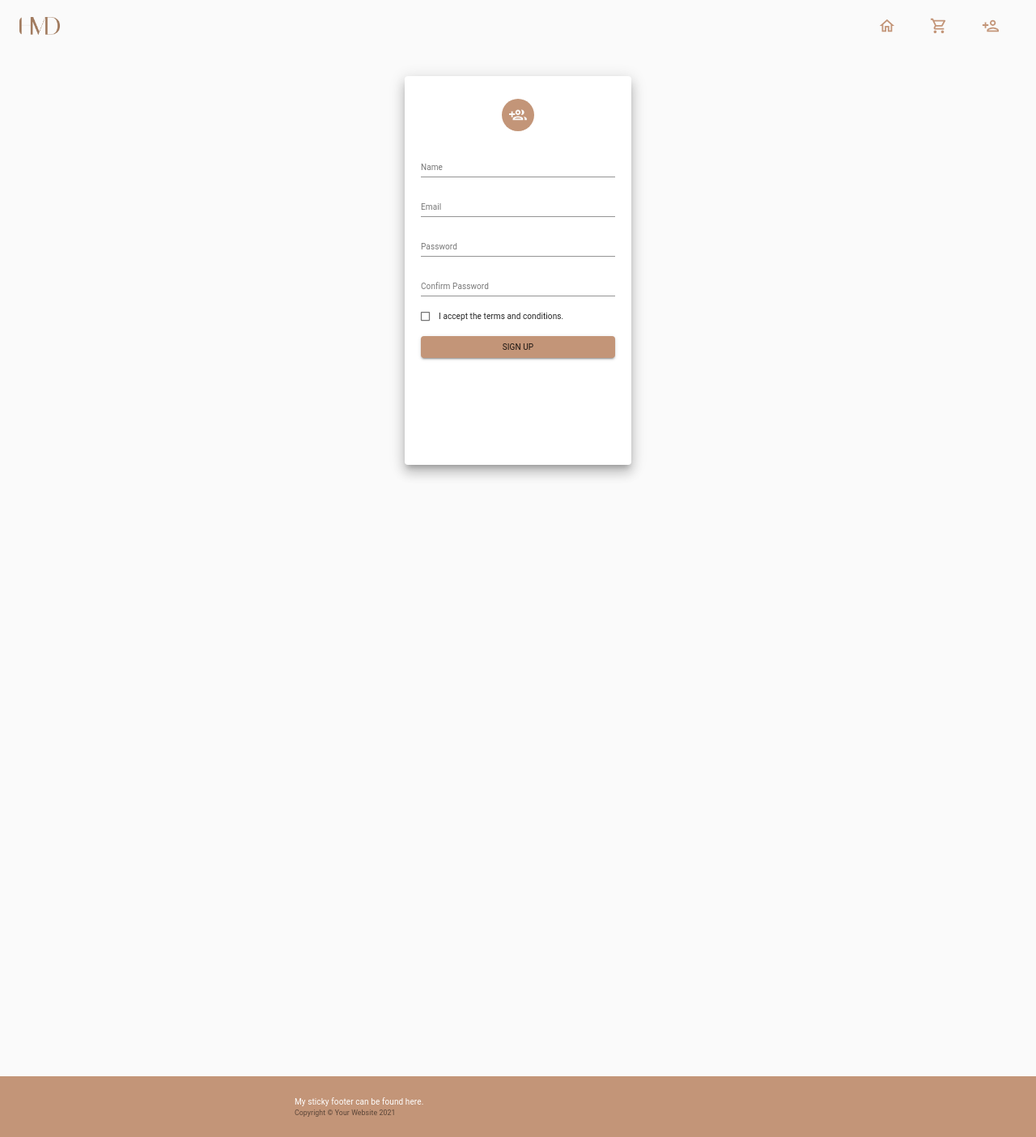
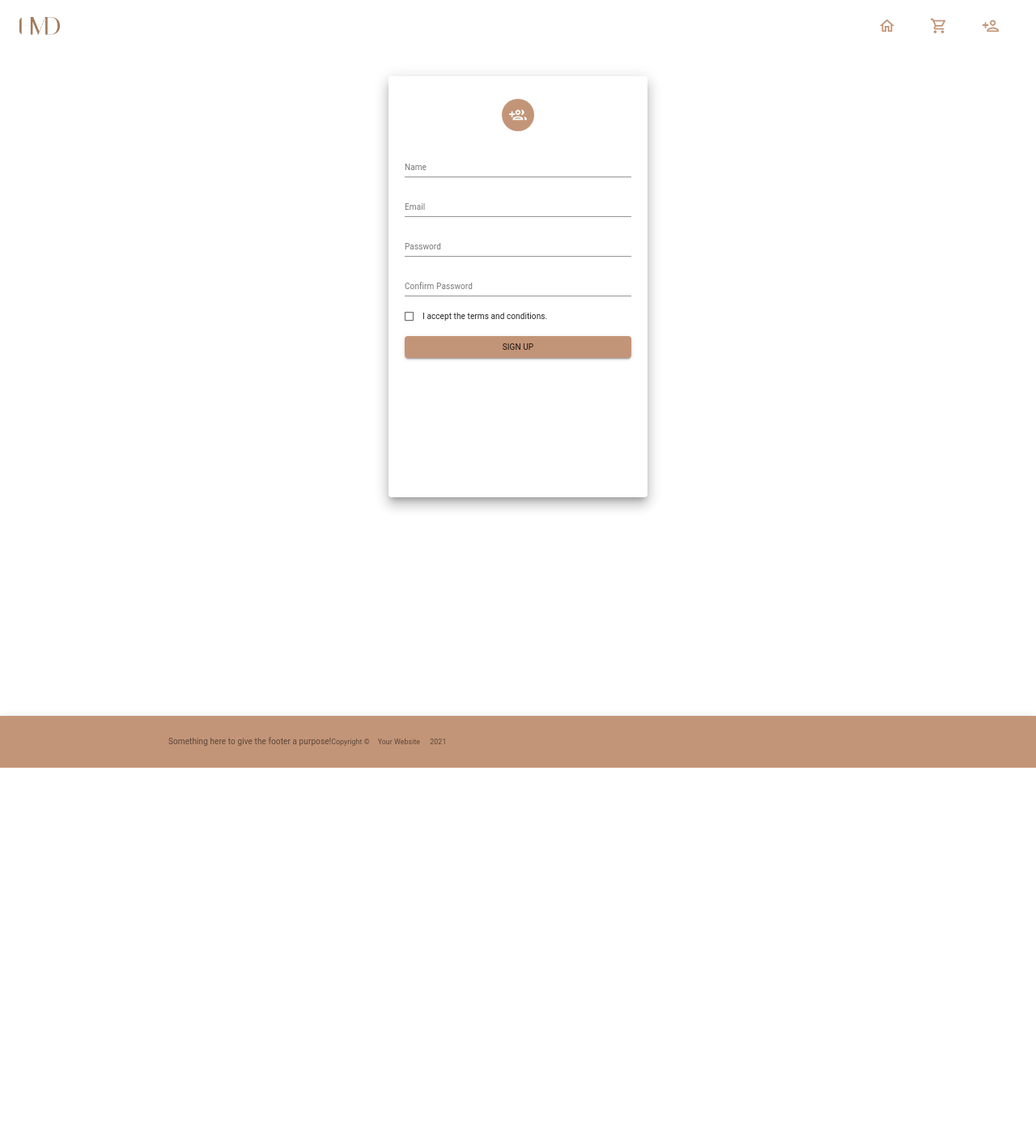
Before and after one commit to olumayor99/hadassahmade, a React (Create React App) app in the folder frontend/: page /register in a window 1280 px wide. Shown: the whole page at 81% size. After the commit the page ends 948 px from the top, so only its background shows below. Built offline with nearby package versions, Linux system fonts and the light colour scheme.

Commit message:
Made sticky footer, dropdown, fixed typeError makeStyles

```diff
--- a/frontend/package.json
+++ b/frontend/package.json
@@ -4,6 +4,7 @@
   "version": "0.1.0",
   "private": true,
   "dependencies": {
+    "@material-ui/core": "^4.11.3",
     "@material-ui/icons": "^4.11.2",
     "@mui-treasury/components": "^1.10.1",
     "@react-spring/web": "^9.0.0-rc.3",
@@ -11,13 +12,14 @@
     "@testing-library/react": "^11.2.2",
     "@testing-library/user-event": "^12.6.0",
     "axios": "^0.21.1",
-    "mdbreact": "^5.0.1",
+    "bootstrap": "^4.6.0",
     "react": "^17.0.1",
     "react-dom": "^17.0.1",
     "react-paypal-button-v2": "^2.6.2",
     "react-router-dom": "^5.2.0",
     "react-scripts": "4.0.1",
     "redux-thunk": "^2.3.0",
+    "styled-components": "^5.2.1",
     "web-vitals": "^0.2.4"
   },
   "scripts": {
--- a/frontend/src/App.js
+++ b/frontend/src/App.js
@@ -1,6 +1,5 @@
 import React from 'react';
 import { BrowserRouter, Route, Switch } from 'react-router-dom';
-import { Container } from '@material-ui/core';
 import PrivateRoute from './components/PrivateRoute';
 import Navbar from './components/layouts/Navbar';
 import CartScreen from './screens/CartScreen';
@@ -20,7 +19,7 @@ function App() {
   return (
     <BrowserRouter>
       <Navbar />
-      <main>
+      <main className='Site'>
         <Switch>
           <Route exact path='/cart/:id?' component={CartScreen}></Route>
           <Route exact path='/product/:id' component={ProductScreen}></Route>
--- a/frontend/src/components/Product.js
+++ b/frontend/src/components/Product.js
@@ -5,7 +5,7 @@ import CardContent from '@material-ui/core/CardContent';
 import CardMedia from '@material-ui/core/CardMedia';
 import Grid from '@material-ui/core/Grid';
 import Typography from '@material-ui/core/Typography';
-import { makeStyles } from '@material-ui/core/styles';
+import { makeStyles } from '@material-ui/styles';
 import { Link } from 'react-router-dom';
 
 const useStyles = makeStyles((theme) => ({
--- a/frontend/src/components/layouts/Carousel.js
+++ b/frontend/src/components/layouts/Carousel.js
@@ -1,52 +1,11 @@
 import React from 'react';
-import {
-  MDBCarousel,
-  MDBCarouselInner,
-  MDBCarouselItem,
-  MDBView,
-  MDBContainer,
-} from 'mdbreact';
 
 export default function Carousel() {
   return (
-    <MDBContainer>
-      <MDBCarousel
-        activeItem={1}
-        length={3}
-        showControls={false}
-        showIndicators={false}
-        className='z-depth-1'
-        slide>
-        <MDBCarouselInner>
-          <MDBCarouselItem itemId='1'>
-            <MDBView>
-              <img
-                className='d-block w-100'
-                src='https://mdbootstrap.com/img/Photos/Slides/img%20(35).jpg'
-                alt='First slide'
-              />
-            </MDBView>
-          </MDBCarouselItem>
-          <MDBCarouselItem itemId='2'>
-            <MDBView>
-              <img
-                className='d-block w-100'
-                src='https://mdbootstrap.com/img/Photos/Slides/img%20(33).jpg'
-                alt='Second slide'
-              />
-            </MDBView>
-          </MDBCarouselItem>
-          <MDBCarouselItem itemId='3'>
-            <MDBView>
-              <img
-                className='d-block w-100'
-                src='https://mdbootstrap.com/img/Photos/Slides/img%20(31).jpg'
-                alt='Third slide'
-              />
-            </MDBView>
-          </MDBCarouselItem>
-        </MDBCarouselInner>
-      </MDBCarousel>
-    </MDBContainer>
+    <img
+      className='d-block w-100'
+      src='https://mdbootstrap.com/img/Photos/Slides/img%20(31).jpg'
+      alt='Third slide'
+    />
   );
 }
--- a/frontend/src/components/layouts/Dropdown.js
+++ b/frontend/src/components/layouts/Dropdown.js
@@ -8,7 +8,7 @@ import Paper from '@material-ui/core/Paper';
 import Popper from '@material-ui/core/Popper';
 import MenuItem from '@material-ui/core/MenuItem';
 import MenuList from '@material-ui/core/MenuList';
-import { makeStyles } from '@material-ui/core/styles';
+import { makeStyles } from '@material-ui/styles';
 import AccountCircleOutlinedIcon from '@material-ui/icons/AccountCircleOutlined';
 import { signout } from '../../actions/userActions';
 
--- a/frontend/src/components/layouts/Footer.js
+++ b/frontend/src/components/layouts/Footer.js
@@ -1,57 +1,39 @@
 import React from 'react';
-import CssBaseline from '@material-ui/core/CssBaseline';
-import Typography from '@material-ui/core/Typography';
-import { makeStyles } from '@material-ui/core/styles';
+import { ThemeProvider, createMuiTheme } from '@material-ui/core/styles';
 import Container from '@material-ui/core/Container';
+import { Typography, AppBar, Toolbar } from '@material-ui/core';
 import Link from '@material-ui/core/Link';
 
-function Copyright() {
-  return (
-    <Typography variant='body2' color='textSecondary'>
-      {'Copyright © '}
-      <Link color='inherit' href='https://material-ui.com/'>
-        Your Website
-      </Link>{' '}
-      {new Date().getFullYear()}
-    </Typography>
-  );
-}
-
-const useStyles = makeStyles((theme) => ({
-  root: {
-    display: 'flex',
-    flexDirection: 'column',
-    minHeight: '100vh',
-  },
-  main: {
-    marginTop: theme.spacing(8),
-    marginBottom: theme.spacing(2),
-  },
-  footer: {
-    padding: theme.spacing(3, 2),
-    marginTop: 'auto',
-    backgroundColor: theme.palette.type === 'light' ? '#c39578' : '#c39578',
-  },
+const theme = createMuiTheme({
   palette: {
     primary: { main: '#c39578' },
     secondary: { main: '#01365d' },
   },
-}));
+});
 
 export default function Footer() {
-  const classes = useStyles();
-
   return (
-    <div className={classes.root}>
-      <CssBaseline />
-      <footer className={classes.footer}>
-        <Container maxWidth='sm'>
-          <Typography variant='body1'>
-            My sticky footer can be found here.
-          </Typography>
-          <Copyright />
+    <ThemeProvider theme={theme}>
+      <AppBar position='static' color='primary'>
+        <Container maxWidth='md'>
+          <Toolbar>
+            <Typography
+              variant='subtitle1'
+              align='center'
+              color='textSecondary'
+              component='p'>
+              Something here to give the footer a purpose!
+            </Typography>
+            <Typography variant='body2' color='textSecondary'>
+              {'Copyright ©'}
+              <Link color='inherit' href='https://material-ui.com/'>
+                Your Website
+              </Link>{' '}
+              {new Date().getFullYear()}
+            </Typography>
+          </Toolbar>
         </Container>
-      </footer>
-    </div>
+      </AppBar>
+    </ThemeProvider>
   );
 }
--- a/frontend/src/components/layouts/Navbar.js
+++ b/frontend/src/components/layouts/Navbar.js
@@ -1,9 +1,9 @@
 import { Link } from 'react-router-dom';
 import {
   makeStyles,
-  withStyles,
   createMuiTheme,
   ThemeProvider,
+  withStyles,
 } from '@material-ui/core/styles';
 import { Typography, AppBar, Toolbar, Button } from '@material-ui/core';
 import HomeOutlinedIcon from '@material-ui/icons/HomeOutlined';
@@ -14,6 +14,13 @@ import logo from '../images/logo.png';
 import Drawer from '../layouts/drawer';
 import Dropdown from '../layouts/Dropdown';
 import { useSelector } from 'react-redux';
+
+const theme = createMuiTheme({
+  palette: {
+    primary: { main: '#c39578' },
+    secondary: { main: '#01365d' },
+  },
+});
 
 const useStyles = makeStyles((theme) => ({
   sectionDesktop: {
@@ -39,13 +46,6 @@ const useStyles = makeStyles((theme) => ({
     marginRight: theme.spacing(2),
   },
 }));
-
-const theme = createMuiTheme({
-  palette: {
-    primary: { main: '#c39578' },
-    secondary: { main: '#01365d' },
-  },
-});
 
 const StyledBadge = withStyles((theme) => ({
   badge: {
--- a/frontend/src/components/layouts/drawer.js
+++ b/frontend/src/components/layouts/drawer.js
@@ -1,7 +1,8 @@
 import React, { useEffect, useState } from 'react';
 import { Link } from 'react-router-dom';
 import clsx from 'clsx';
-import { makeStyles, withStyles } from '@material-ui/core/styles';
+import { makeStyles } from '@material-ui/styles';
+import { withStyles } from '@material-ui/core/styles';
 import SwipeableDrawer from '@material-ui/core/SwipeableDrawer';
 import Button from '@material-ui/core/Button';
 import Badge from '@material-ui/core/Badge';
@@ -23,15 +24,6 @@ import MenuIcon from '@material-ui/icons/Menu';
 import { useDispatch, useSelector } from 'react-redux';
 import { signout } from '../../actions/userActions';
 
-const useStyles = makeStyles({
-  list: {
-    width: 150,
-  },
-  fullList: {
-    width: 150,
-  },
-});
-
 const StyledBadge = withStyles((theme) => ({
   badge: {
     right: -3,
@@ -41,6 +33,15 @@ const StyledBadge = withStyles((theme) => ({
     fontSize: '1.0rem',
   },
 }))(Badge);
+
+const useStyles = makeStyles({
+  list: {
+    width: 150,
+  },
+  fullList: {
+    width: 150,
+  },
+});
 
 export default function Drawer() {
   const classes = useStyles();
--- a/frontend/src/index.css
+++ b/frontend/src/index.css
@@ -1,6 +1,12 @@
 html {
   font-size: 62.5%; /* 16px x 62.5 = 10px = 1rem*/
   box-sizing: border-box;
+}
+
+.Site {
+  display: flex;
+  flex-direction: column;
+  min-height: 100vh;
 }
 
 body {
@@ -10,9 +16,6 @@ body {
   font-family: Helvetica, Arial, sans-serif;
   -webkit-font-smoothing: antialiased;
   -moz-osx-font-smoothing: grayscale;
-}
-#root {
-  height: 100%;
 }
 
 /* layout */
@@ -32,12 +35,6 @@ header {
 main {
   grid-area: main;
   padding: 1rem;
-}
-
-footer {
-  grid-area: footer;
-  background-color: #203040;
-  color: #ffffff;
 }
 
 /* Common */
--- a/frontend/src/screens/HomeScreen.js
+++ b/frontend/src/screens/HomeScreen.js
@@ -1,22 +1,60 @@
 import React, { useEffect } from 'react';
+import Button from '@material-ui/core/Button';
+import CssBaseline from '@material-ui/core/CssBaseline';
 import Grid from '@material-ui/core/Grid';
-import { makeStyles } from '@material-ui/core/styles';
+import Typography from '@material-ui/core/Typography';
+import {
+  makeStyles,
+  ThemeProvider,
+  createMuiTheme,
+} from '@material-ui/core/styles';
 import Container from '@material-ui/core/Container';
 import Product from '../components/Product';
 import LoadingBox from '../components/LoadingBox';
 import MessageBox from '../components/MessageBox';
 import { useDispatch, useSelector } from 'react-redux';
 import { listProducts } from '../actions/productActions';
-import Carousel from '../components/layouts/Carousel';
 
 const useStyles = makeStyles((theme) => ({
+  icon: {
+    marginRight: theme.spacing(2),
+  },
+  heroContent: {
+    backgroundColor: theme.palette.background.paper,
+    padding: theme.spacing(8, 0, 6),
+  },
+  heroButtons: {
+    marginTop: theme.spacing(4),
+  },
   cardGrid: {
     paddingTop: theme.spacing(8),
     paddingBottom: theme.spacing(8),
   },
+  card: {
+    height: '100%',
+    display: 'flex',
+    flexDirection: 'column',
+  },
+  cardMedia: {
+    paddingTop: '56.25%', // 16:9
+  },
+  cardContent: {
+    flexGrow: 1,
+  },
+  footer: {
+    backgroundColor: theme.palette.background.paper,
+    padding: theme.spacing(6),
+  },
 }));
 
-export default function HomeScreen() {
+const theme = createMuiTheme({
+  palette: {
+    primary: { main: '#c39578' },
+    secondary: { main: '#01365d' },
+  },
+});
+
+export default function Album() {
   const classes = useStyles();
 
   const dispatch = useDispatch();
@@ -28,21 +66,59 @@ export default function HomeScreen() {
   }, [dispatch]);
 
   return (
-    <div>
-      <Carousel />
+    <React.Fragment>
+      <ThemeProvider theme={theme}>
+        <CssBaseline />
+        {/* Hero unit */}
+        <div className={classes.heroContent}>
+          <Container maxWidth='sm'>
+            <Typography
+              component='h1'
+              variant='h2'
+              align='center'
+              color='textPrimary'
+              gutterBottom>
+              Album layout
+            </Typography>
+            <Typography
+              variant='h5'
+              align='center'
+              color='textSecondary'
+              paragraph>
+              Something short and leading about the collection below—its
+              contents, the creator, etc. Make it short and sweet, but not too
+              short so folks don&apos;t simply skip over it entirely.
+            </Typography>
+            <div className={classes.heroButtons}>
+              <Grid container spacing={2} justify='center'>
+                <Grid item>
+                  <Button variant='contained' color='primary'>
+                    Main call to action
+                  </Button>
+                </Grid>
+                <Grid item>
+                  <Button variant='outlined' color='primary'>
+                    Secondary action
+                  </Button>
+                </Grid>
+              </Grid>
+            </div>
+          </Container>
+        </div>
+        <Container className={classes.cardGrid} fullWidth fullHeight>
           {loading ? (
             <LoadingBox></LoadingBox>
           ) : error ? (
             <MessageBox variant='danger'>{error}</MessageBox>
           ) : (
-        <Container className={classes.cardGrid} maxWidth='md'>
             <Grid container spacing={4}>
               {products.map((product) => (
                 <Product key={product._id} product={product}></Product>
               ))}
             </Grid>
+          )}
         </Container>
-      )}
-    </div>
+      </ThemeProvider>
+    </React.Fragment>
   );
 }
--- a/package.json
+++ b/package.json
@@ -18,8 +18,6 @@
   },
   "homepage": "https://github.com/olumayor99/hadassahmade#readme",
   "dependencies": {
-    "@material-ui/core": "^4.11.3",
-    "@material-ui/icons": "^4.11.2",
     "bcryptjs": "^2.4.3",
     "dotenv": "^8.2.0",
     "express": "^4.17.1",
```
Also changed, not shown: 2 other files (tests, documents, lock files or other folders). Lines whose indentation alone changed are shown as unchanged.
